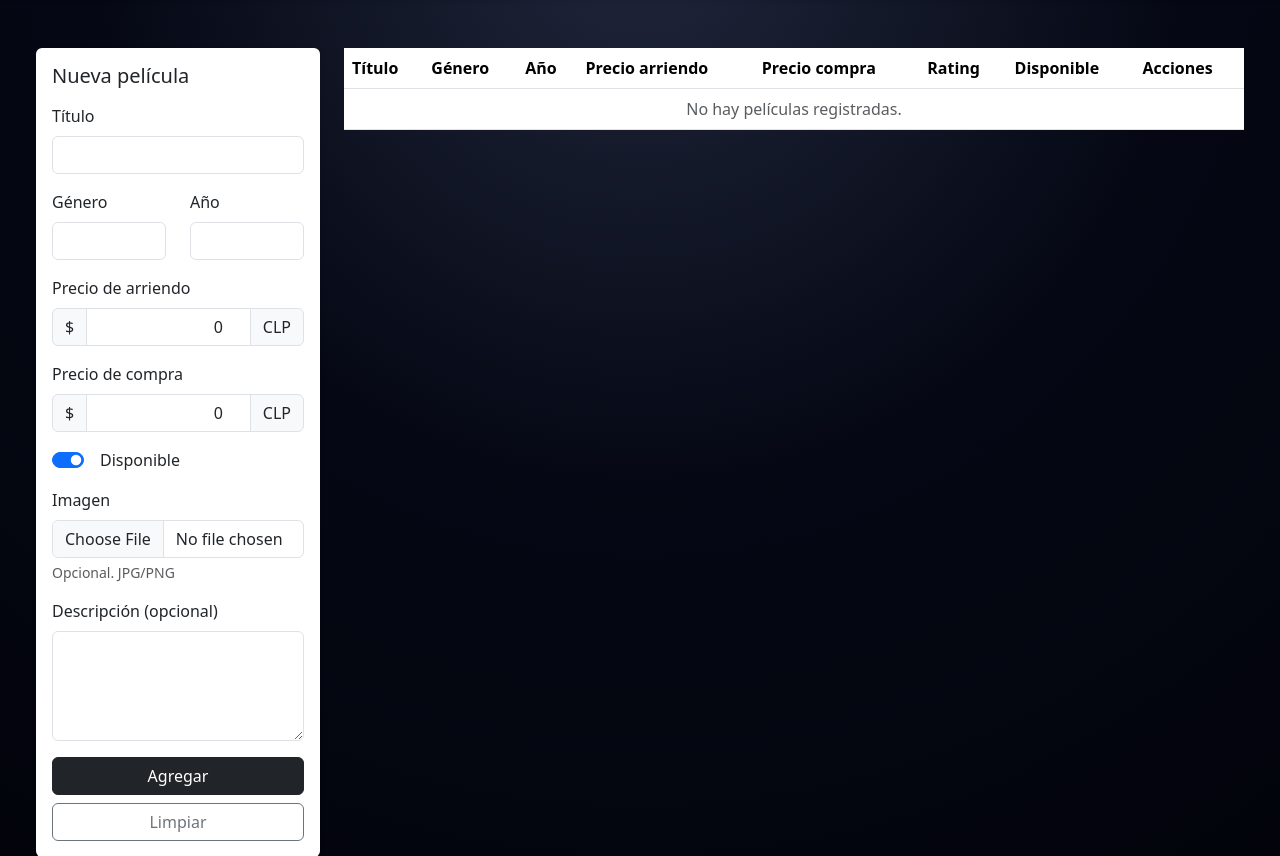
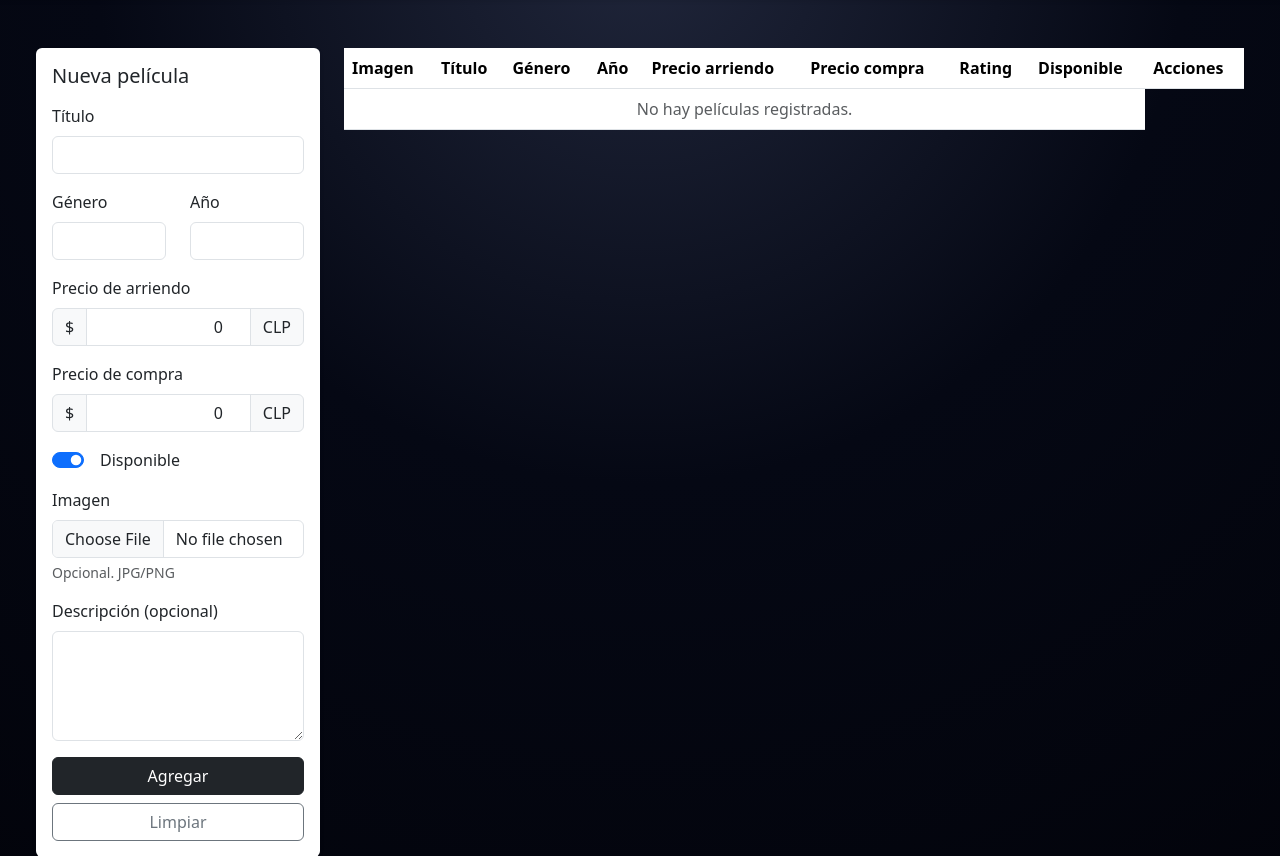
Before and after one commit to Nick24x/cinemarket, a Django app: page /panel/catalogo/ in a window 1280 px wide. Shown: the part 62-918 px from the top of the page. Run offline with Django 5.2, Linux system fonts and the light colour scheme; the visitor is signed in with stand-in values (Sample User, id 1); data that the repository does not hold is empty.

Commit message:
Admin: precios separados (arriendo/compra), formularios actualizados y tabla del catálogo corregida

```diff
--- a/templates/panel/catalogo_admin.html
+++ b/templates/panel/catalogo_admin.html
@@ -92,6 +92,7 @@
         <table class="table align-middle">
           <thead>
             <tr>
+              <th>Imagen</th>
               <th>Título</th>
               <th>Género</th>
               <th>Año</th>
```
